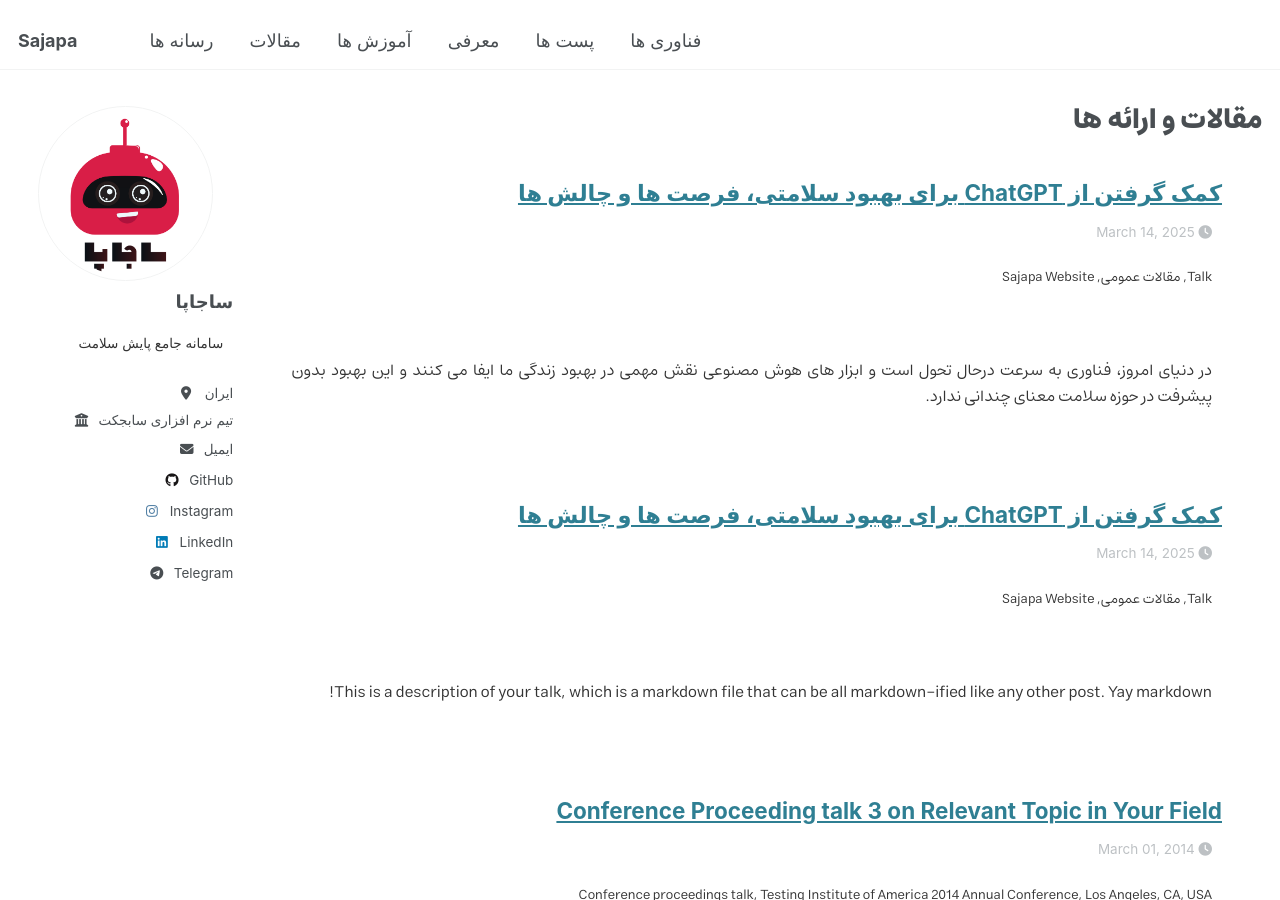
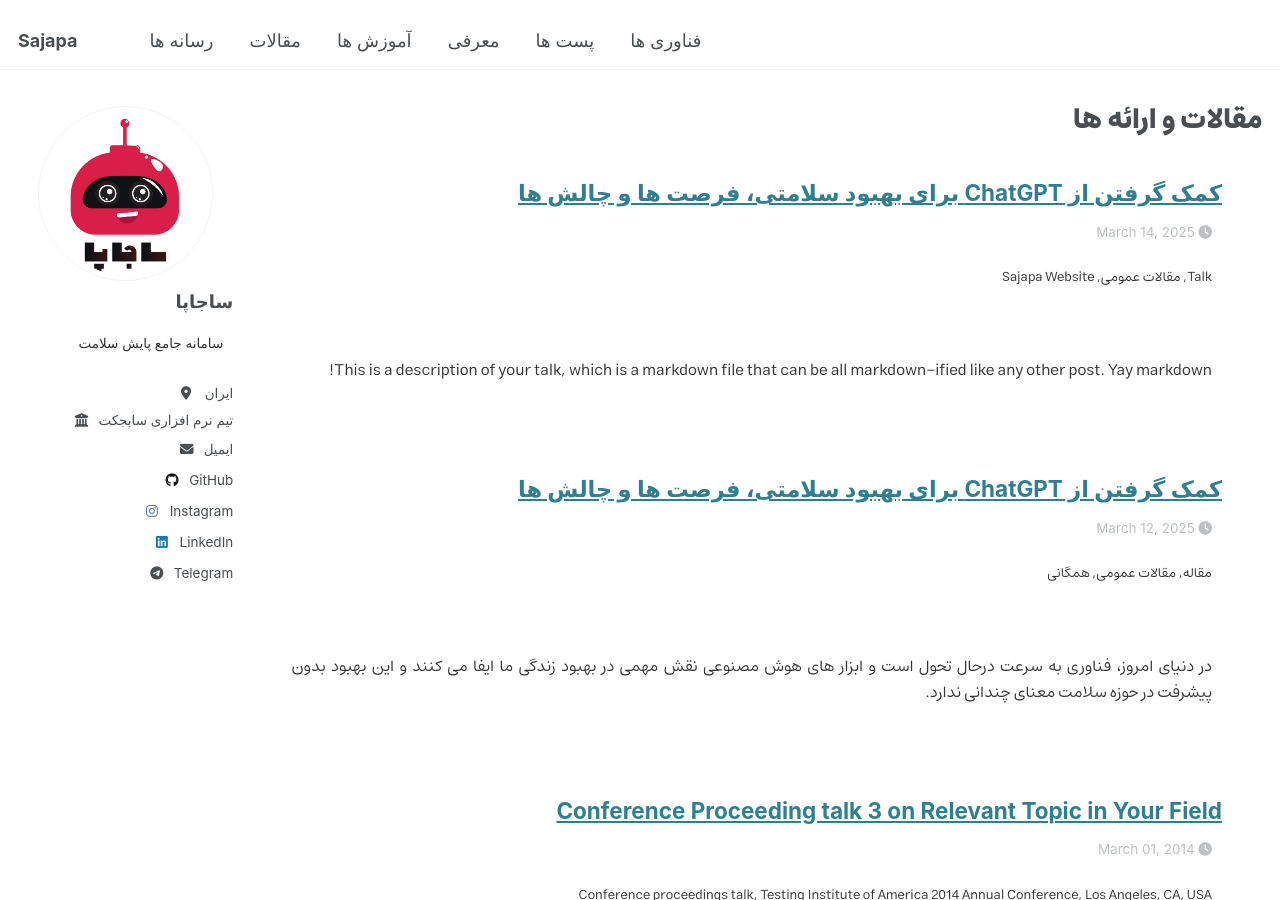
Before and after one commit to Subject-Team/SajapaApp, a Jekyll site: the page built from _pages/talks.html, in a window 1280 px wide and 900 px high. Built offline with Jekyll 4.4.1, drawn with Linux system fonts in a browser that asks for light colours.

Commit message:
Update and rename 2025-03-14-using-chatgpt-for-health.md to 2025-03-12-using-chatgpt-for-health.md

```diff
--- a/_talks/2025-03-14-using-chatgpt-for-health.md
+++ b/_talks/2025-03-12-using-chatgpt-for-health.md
@@ -1,11 +1,11 @@
 ---
 title: "کمک گرفتن از ChatGPT برای بهبود سلامتی، فرصت ها و چالش ها"
 collection: talks
-type: "Talk"
-permalink: /talks/2025-03-14-using-chatgpt-for-health
+type: "مقاله"
+permalink: /talks/2025-03-12-using-chatgpt-for-health
 venue: "مقالات عمومی"
-date: 2025-03-14
-location: "Sajapa Website"
+date: 2025-03-12
+location: "همگانی"
 ---
 
 در دنیای امروز، فناوری به سرعت درحال تحول است و ابزار های هوش مصنوعی نقش مهمی در بهبود زندگی ما ایفا می کنند و این بهبود بدون پیشرفت در حوزه سلامت معنای چندانی ندارد.
```
